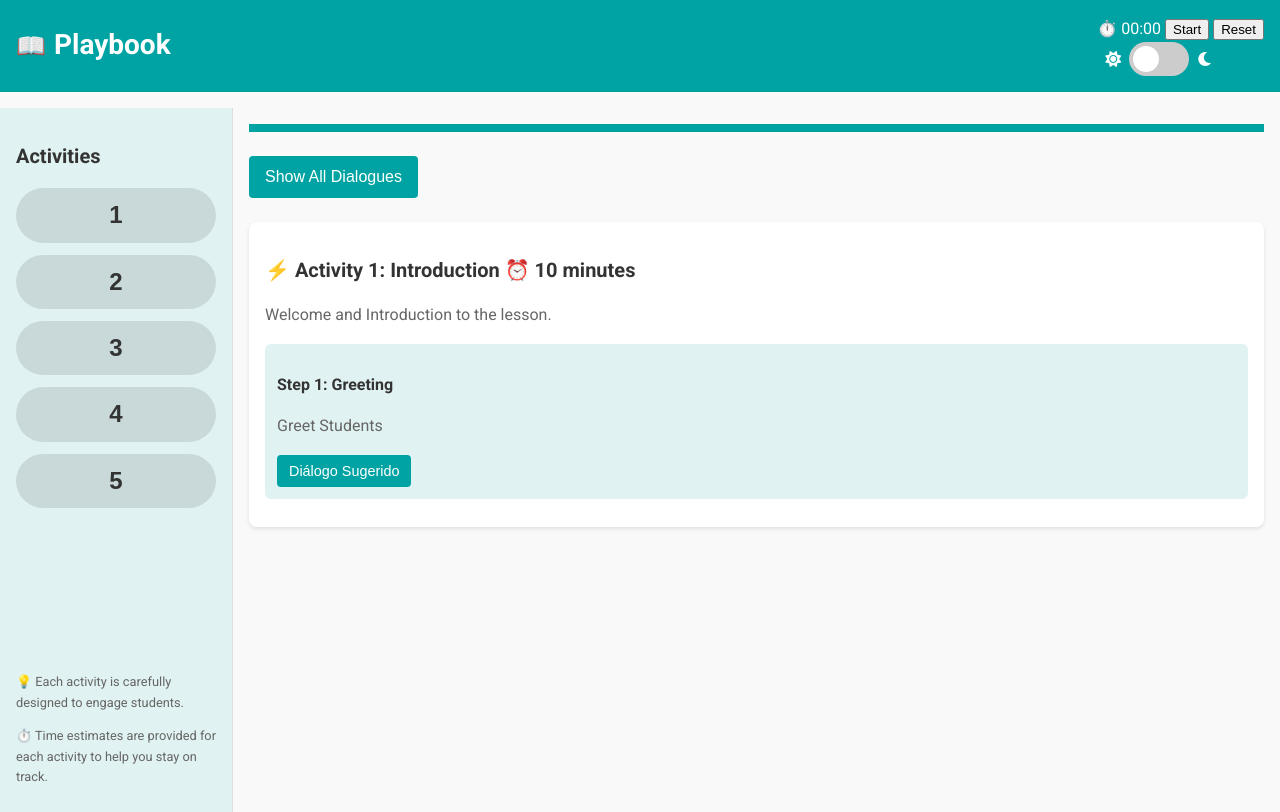
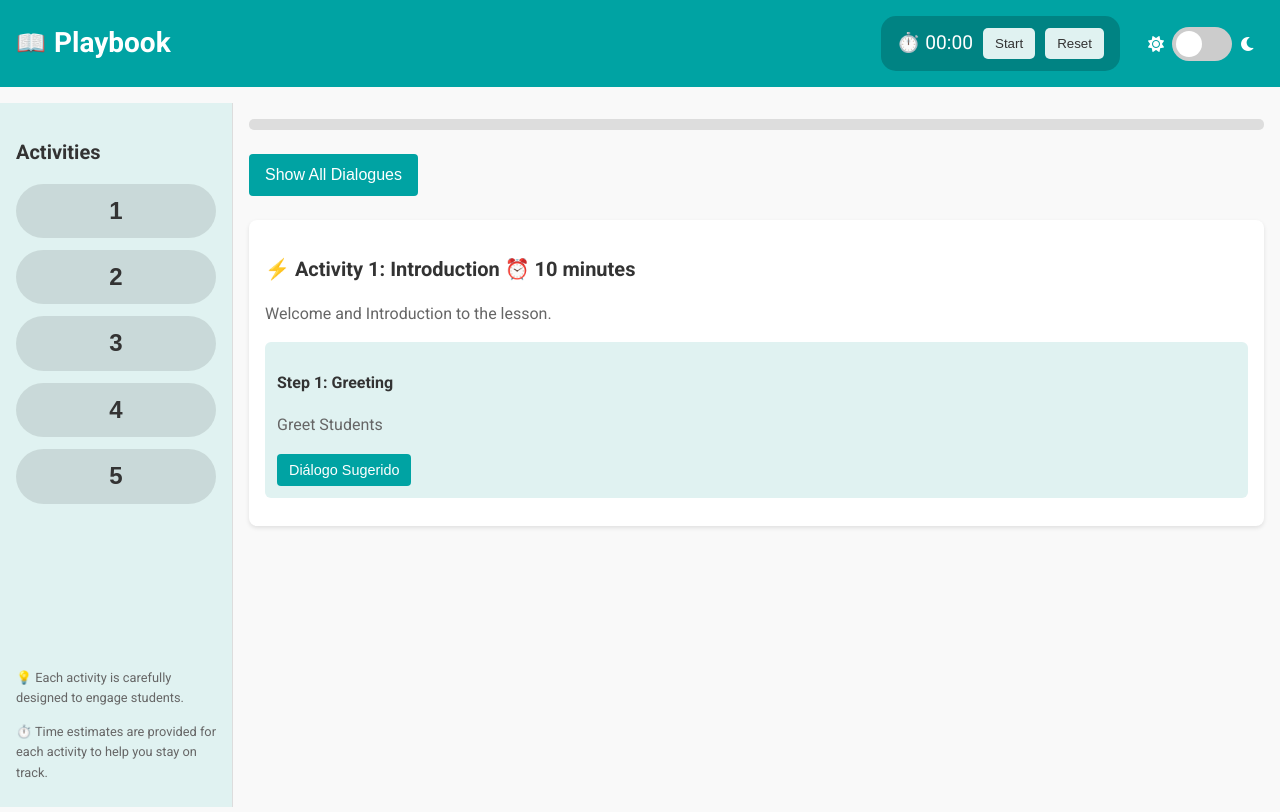
Before and after one commit to Santelot/New_AI_Demo, a plain HTML site: page index.html in a window 1280 px wide. Drawn offline with Linux system fonts and the light colour scheme.

Commit message:
Update style.css

```diff
--- a/style.css
+++ b/style.css
@@ -194,15 +194,18 @@ main.content {
 
 .progress-bar {
     background-color: var(--light-gray);
-    height: 0.5rem;
+    height: 0.7rem; /* Thicker progress bar */
     margin-bottom: 1.5rem;
+    border-radius: 5px; /* Rounded edges */
+    overflow: hidden; /* Hide overflow to apply border-radius */
 }
 
 .progress {
     background-color: var(--primary-color);
     height: 100%;
-    width: 100%;
+    width: 0%; /* Initial width */
     transition: width 0.3s ease;
+    border-radius: 5px; /* Rounded edges */
 }
 
 .activity-card {
@@ -331,6 +334,20 @@ body.dark-mode aside.activity-list a {
     color: var(--dark-text-color);
 }
 
+body.dark-mode aside.activity-list h2 {
+    color: var(--dark-text-color); /* Activity Title is White during dark mode now */
+}
+
+body.dark-mode .sidebar-info {
+   color: #ccc;
+}
+
+body.dark-mode .activity-card p,
+body.dark-mode .step-card p {
+    color: #ccc;
+}
+
+
 /* Hide all activity cards by default */
 .activity-card {
     display: none;
@@ -357,6 +374,38 @@ body.dark-mode aside.activity-list a {
     background-color: var(--dark-primary-color);
 }
 
+.timer-container {
+    display: flex;
+    align-items: center;
+    justify-content: flex-end;
+    gap: 10px;
+    color: white; /* Timer Number in White */
+    font-size: 1.2rem;
+    padding: 0.75rem 1rem;
+    border-radius: 15px;
+    background-color: rgba(0,0,0, 0.2);
+}
+
+.timer-container button {
+    background-color: var(--secondary-color);
+    color: var(--text-color);
+    border: none;
+    padding: 0.5rem 0.75rem;
+    border-radius: 5px;
+    cursor: pointer;
+    transition: background-color 0.2s ease;
+}
+
+.timer-container button:hover {
+    background-color: #b2dfdb;
+}
+
+.header-widgets {
+    display: flex;
+    gap: 20px;
+    align-items: center;
+}
+
 /* Basic Responsive Design */
 @media (max-width: 800px) {
     .main-container {
```
